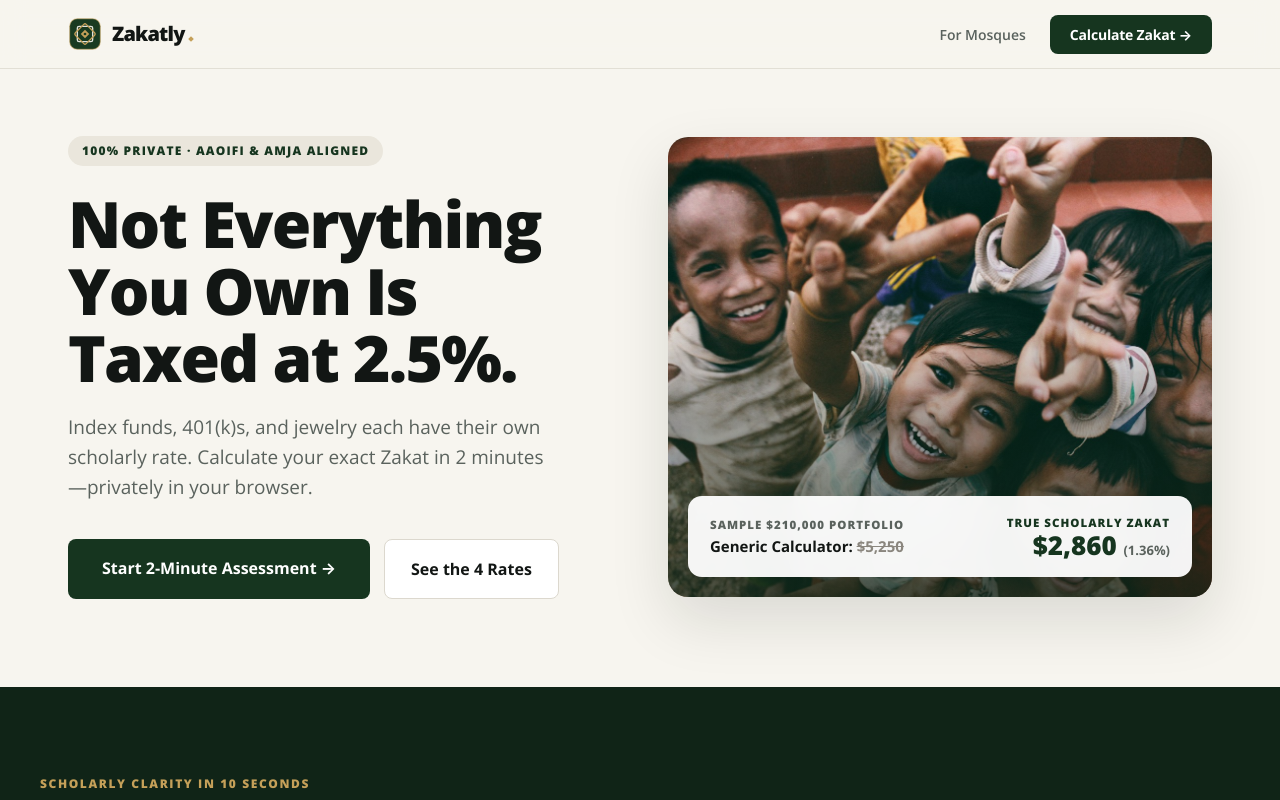
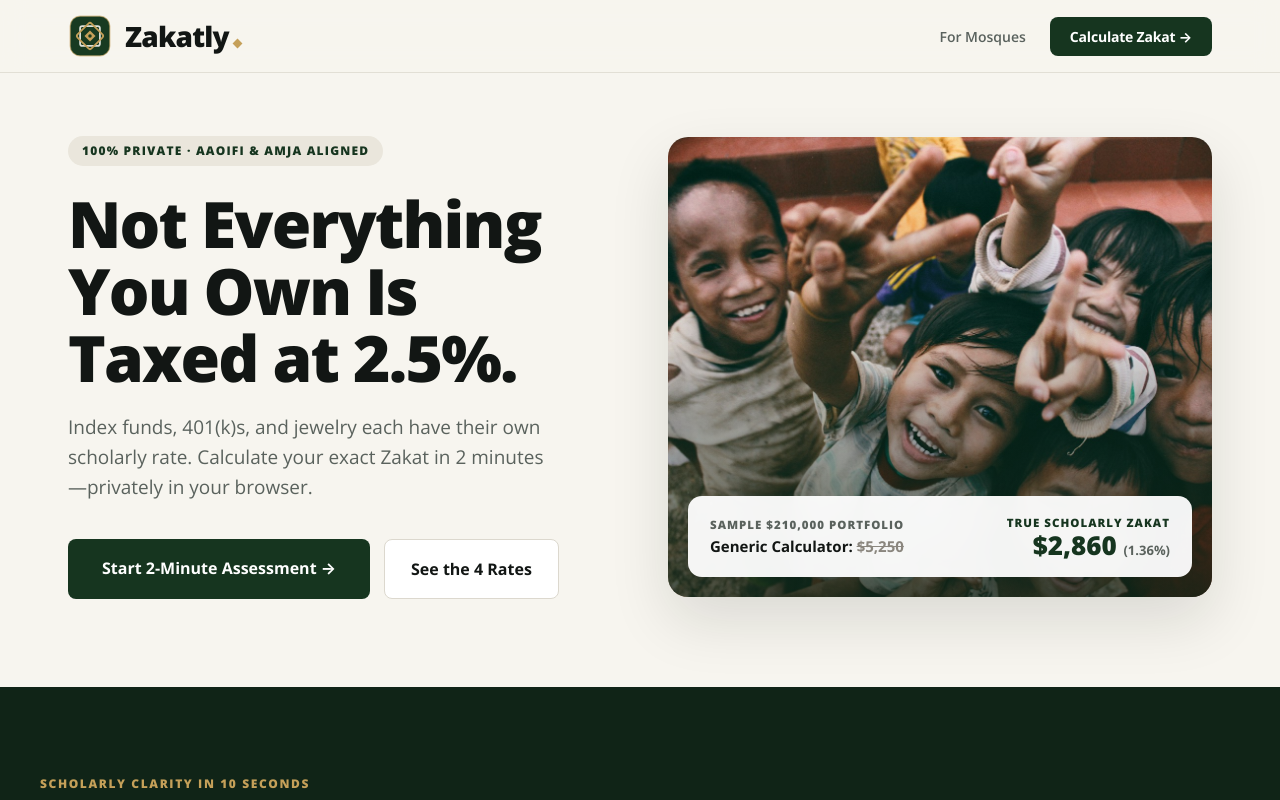
Before and after one commit to thevizard/Zakat-app, a Next.js app: page / in a window 1280 px wide. Shown: the top 800 px of the page. Built offline with nearby package versions, Linux system fonts and the light colour scheme.

Commit message:
style: increase logo mark and brand text size for stronger presence

```diff
--- a/app/mockups/page.tsx
+++ b/app/mockups/page.tsx
@@ -170,7 +170,7 @@ function ColorBlockedMockup(props: SharedProps) {
             justifyContent: 'space-between',
           }}
         >
-          <ZakatlyLogo variant="rub-al-ushr" height={34} />
+          <ZakatlyLogo variant="rub-al-ushr" height={42} />
           <div style={{ display: 'flex', alignItems: 'center', gap: 28 }}>
             <a href="#rates" style={{ fontSize: 14, fontWeight: 600, color: MUTED, textDecoration: 'none' }}>
               Asset Rates
@@ -882,7 +882,7 @@ function MinimalGalleryMockup(props: SharedProps) {
     <div style={{ background: STONE_BG, color: INK, paddingBottom: 90 }}>
       {/* Header */}
       <header style={{ maxWidth: 1240, margin: '0 auto', padding: '24px 28px', display: 'flex', justifyContent: 'space-between', alignItems: 'center' }}>
-        <ZakatlyLogo variant="rub-al-ushr" height={34} />
+        <ZakatlyLogo variant="rub-al-ushr" height={42} />
         <div style={{ display: 'flex', gap: 20, alignItems: 'center' }}>
           <Link href="/partner" style={{ fontSize: 14, fontWeight: 600, color: MUTED, textDecoration: 'none' }}>
             For Mosques
--- a/app/page.tsx
+++ b/app/page.tsx
@@ -559,7 +559,7 @@ export default function LandingPage() {
           }}
         >
           <div style={{ display: 'flex', alignItems: 'center', gap: 20, flexWrap: 'wrap' }}>
-            <ZakatlyLogo variant="rub-al-ushr" inverted height={32} />
+            <ZakatlyLogo variant="rub-al-ushr" inverted height={38} />
             <span style={{ fontSize: 13.5, color: 'rgba(255,255,255,0.5)' }}>
               Private, scholarly Zakat assessment.
             </span>
--- a/components/TopNav.tsx
+++ b/components/TopNav.tsx
@@ -37,7 +37,7 @@ export function TopNav() {
       <div
         style={{
           padding: '0 clamp(14px, 4vw, 28px)',
-          height: 68,
+          height: 72,
           display: 'flex',
           alignItems: 'center',
           justifyContent: 'space-between',
@@ -49,7 +49,7 @@ export function TopNav() {
         {/* Left side: Architectural Co-Brand Lockup */}
         <div style={{ display: 'flex', alignItems: 'center', gap: 'clamp(10px, 2vw, 16px)', minWidth: 0 }}>
           <Link href="/" style={{ display: 'flex', alignItems: 'center', textDecoration: 'none', flexShrink: 0 }}>
-            <ZakatlyLogo variant="rub-al-ushr" height={34} />
+            <ZakatlyLogo variant="rub-al-ushr" height={42} />
           </Link>
 
           {partnerMasjid && (
--- a/components/ZakatlyLogo.tsx
+++ b/components/ZakatlyLogo.tsx
@@ -13,7 +13,7 @@ interface ZakatlyLogoProps {
 export function ZakatlyLogo({
   variant = 'rub-al-ushr',
   inverted = false,
-  height = 38,
+  height = 42,
 }: ZakatlyLogoProps) {
   const primaryText = inverted ? '#FFFFFF' : '#121614'
   const forest = inverted ? '#255432' : '#183A21'
@@ -31,13 +31,13 @@ export function ZakatlyLogo({
         style={{
           display: 'inline-flex',
           alignItems: 'center',
-          gap: Math.round(11 * scale),
+          gap: Math.round(12 * scale),
           userSelect: 'none',
         }}
       >
         <svg
-          width={Math.round(38 * scale)}
-          height={Math.round(38 * scale)}
+          width={Math.round(40 * scale)}
+          height={Math.round(40 * scale)}
           viewBox="0 0 40 40"
           fill="none"
           xmlns="http://www.w3.org/2000/svg"
@@ -84,7 +84,7 @@ export function ZakatlyLogo({
         <div style={{ display: 'flex', flexDirection: 'column', lineHeight: 1 }}>
           <div
             style={{
-              fontSize: Math.round(22 * scale),
+              fontSize: Math.round(25 * scale),
               fontWeight: 800,
               letterSpacing: '-0.8px',
               color: primaryText,
@@ -96,12 +96,12 @@ export function ZakatlyLogo({
             <span
               style={{
                 display: 'inline-block',
-                width: Math.round(5 * scale),
-                height: Math.round(5 * scale),
+                width: Math.round(6 * scale),
+                height: Math.round(6 * scale),
                 background: brass,
                 transform: 'rotate(45deg)',
-                marginLeft: 4,
-                marginBottom: 2,
+                marginLeft: 5,
+                marginBottom: 3,
               }}
             />
           </div>
```
